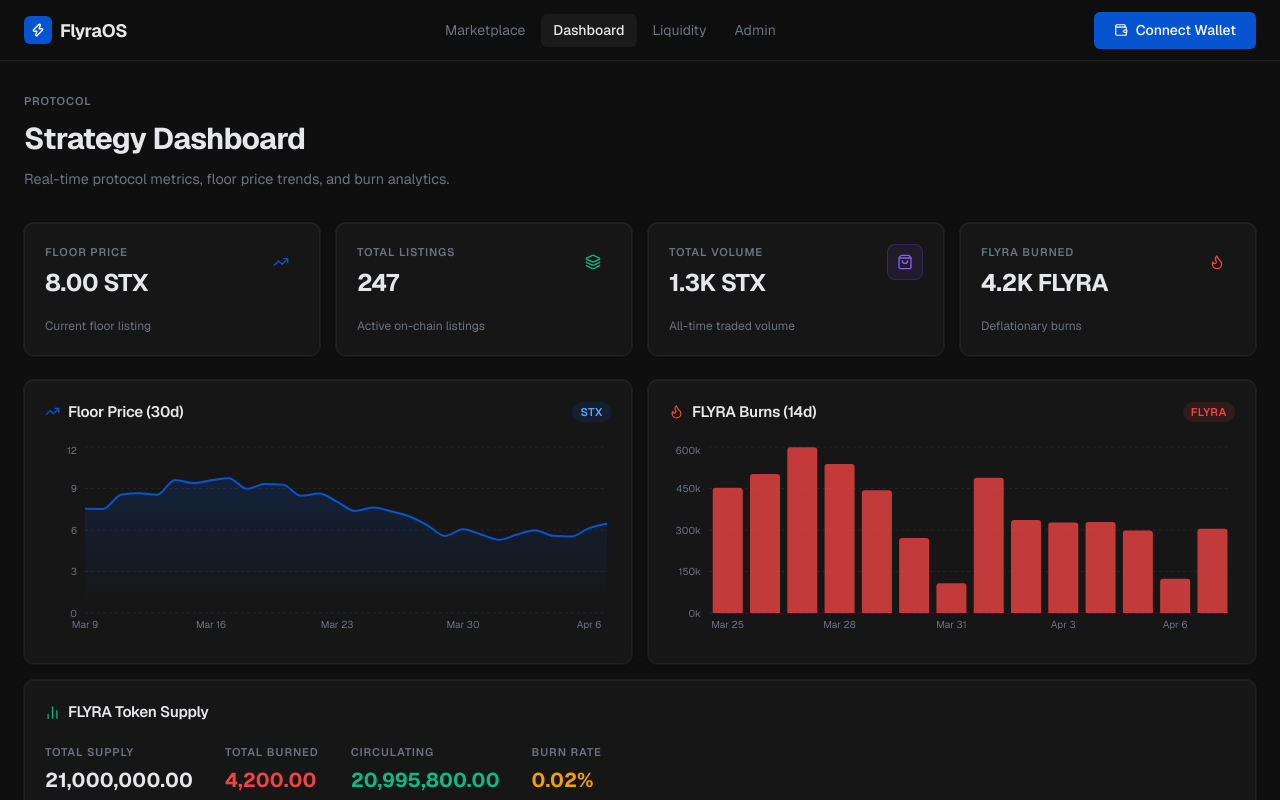
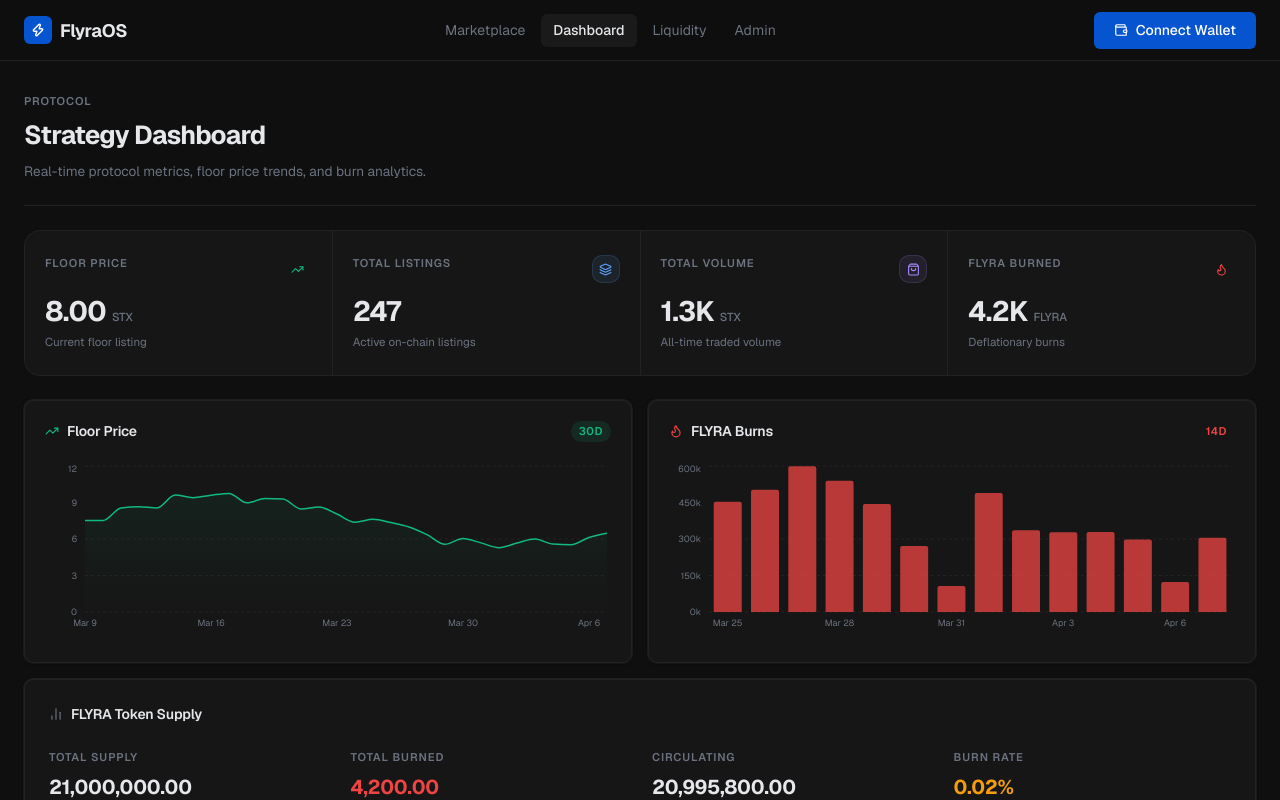
Before and after one commit to Samuel1505/FlyraOS, a Next.js app in the folder web/: page /dashboard in a window 1280 px wide. Shown: the top 800 px of the page. Built offline with nearby package versions, Linux system fonts and the light colour scheme; no server answers.

Commit message:
styles: make kpi values rendered in 1.75rem

```diff
--- a/web/src/app/dashboard/page.tsx
+++ b/web/src/app/dashboard/page.tsx
@@ -39,13 +39,13 @@ const CustomTooltip = ({
       style={{
         background: 'var(--bg-elevated)',
         border: '1px solid var(--border-default)',
-        borderRadius: '6px',
+        borderRadius: 'var(--radius-md)',
         padding: '0.5rem 0.875rem',
-        fontSize: '0.8rem',
+        fontSize: '0.78rem',
       }}
     >
-      <p style={{ color: 'var(--text-muted)', marginBottom: '0.2rem' }}>{label}</p>
-      <p style={{ fontWeight: 600, color: 'var(--foreground)' }}>
+      <p style={{ color: 'var(--text-muted)', marginBottom: '0.2rem', letterSpacing: '0.04em', fontSize: '0.68rem', textTransform: 'uppercase' }}>{label}</p>
+      <p className="mono-data" style={{ fontWeight: 600, color: 'var(--foreground)' }}>
         {formatter ? formatter(payload[0].value) : payload[0].value}
       </p>
     </div>
@@ -60,28 +60,32 @@ export default function DashboardPage() {
   const KPI_CARDS = [
     {
       label: 'Floor Price',
-      value: stats ? `${formatSTX(stats.floorPrice)} STX` : '—',
+      value: stats ? `${formatSTX(stats.floorPrice)}` : '—',
+      unit: 'STX',
       icon: TrendingUp,
-      color: 'var(--primary)',
+      color: 'var(--accent)',
       sub: 'Current floor listing',
     },
     {
       label: 'Total Listings',
       value: stats?.totalListings ?? '—',
+      unit: '',
       icon: Layers,
-      color: 'var(--accent)',
+      color: '#60A5FA',
       sub: 'Active on-chain listings',
     },
     {
       label: 'Total Volume',
-      value: stats ? `${formatCompact(stats.totalVolume / STX_DECIMALS)} STX` : '—',
+      value: stats ? `${formatCompact(stats.totalVolume / STX_DECIMALS)}` : '—',
+      unit: 'STX',
       icon: ShoppingBag,
-      color: '#8b5cf6',
+      color: '#A78BFA',
       sub: 'All-time traded volume',
     },
     {
       label: 'FLYRA Burned',
-      value: stats ? `${formatCompact(stats.totalBurned / 1_000_000)} FLYRA` : '—',
+      value: stats ? `${formatCompact(stats.totalBurned / 1_000_000)}` : '—',
+      unit: 'FLYRA',
       icon: Flame,
       color: 'var(--destructive)',
       sub: 'Deflationary burns',
@@ -90,13 +94,27 @@ export default function DashboardPage() {
 
   return (
     <div style={{ maxWidth: '1280px', margin: '0 auto', padding: '2rem 1.5rem' }}>
-      {/* Header */}
-      <div style={{ marginBottom: '2rem' }}>
-        <p className="label-meta" style={{ marginBottom: '0.4rem' }}>Protocol</p>
-        <h1 style={{ fontSize: '1.875rem', fontWeight: 700, letterSpacing: '-0.025em', marginBottom: '0.5rem' }}>
+
+      {/* Page Header */}
+      <div
+        style={{
+          paddingBottom: '1.5rem',
+          marginBottom: '1.5rem',
+          borderBottom: '1px solid var(--border-subtle)',
+        }}
+      >
+        <p className="label-meta" style={{ marginBottom: '0.375rem' }}>Protocol</p>
+        <h1
+          style={{
+            fontSize: '1.625rem',
+            fontWeight: 700,
+            letterSpacing: '-0.03em',
+            marginBottom: '0.375rem',
+          }}
+        >
           Strategy Dashboard
         </h1>
-        <p style={{ color: 'var(--text-muted)', fontSize: '0.9rem' }}>
+        <p style={{ color: 'var(--text-muted)', fontSize: '0.85rem' }}>
           Real-time protocol metrics, floor price trends, and burn analytics.
         </p>
       </div>
@@ -105,84 +123,135 @@ export default function DashboardPage() {
       <div
         style={{
           display: 'grid',
-          gridTemplateColumns: 'repeat(auto-fit, minmax(220px, 1fr))',
-          gap: '1rem',
+          gridTemplateColumns: 'repeat(auto-fit, minmax(200px, 1fr))',
+          gap: '1px',
+          background: 'var(--border-subtle)',
+          border: '1px solid var(--border-subtle)',
+          borderRadius: 'var(--radius-lg)',
+          overflow: 'hidden',
           marginBottom: '1.5rem',
         }}
       >
-        {KPI_CARDS.map(({ label, value, icon: Icon, color, sub }) => (
-          <div key={label} className="card" style={{ padding: '1.25rem' }}>
+        {KPI_CARDS.map(({ label, value, unit, icon: Icon, color, sub }) => (
+          <div
+            key={label}
+            style={{ padding: '1.5rem 1.25rem', background: 'var(--bg-surface)' }}
+          >
             <div
               style={{
                 display: 'flex',
                 alignItems: 'flex-start',
                 justifyContent: 'space-between',
-                marginBottom: '1rem',
+                marginBottom: '0.875rem',
               }}
             >
-              <div>
-                <p className="label-meta" style={{ marginBottom: '0.25rem' }}>{label}</p>
-                <p style={{ fontSize: '1.5rem', fontWeight: 700, letterSpacing: '-0.02em', color: 'var(--foreground)' }}>
-                  {statsLoading ? '…' : value}
-                </p>
-              </div>
+              <p className="label-meta">{label}</p>
               <span
+                aria-hidden
                 style={{
                   display: 'flex',
                   alignItems: 'center',
                   justifyContent: 'center',
-                  width: '36px',
-                  height: '36px',
-                  borderRadius: '8px',
+                  width: '28px',
+                  height: '28px',
+                  borderRadius: 'var(--radius-md)',
                   background: `${color}18`,
-                  border: `1px solid ${color}30`,
+                  border: `1px solid ${color}28`,
                   color,
+                  flexShrink: 0,
                 }}
               >
-                <Icon size={16} />
+                <Icon size={13} />
               </span>
             </div>
-            <p style={{ fontSize: '0.75rem', color: 'var(--text-muted)' }}>{sub}</p>
+            <div style={{ display: 'flex', alignItems: 'baseline', gap: '0.375rem' }}>
+              <p
+                className="mono-data"
+                style={{
+                  fontSize: '1.75rem',
+                  fontWeight: 700,
+                  letterSpacing: '-0.03em',
+                  color: 'var(--foreground)',
+                  lineHeight: 1,
+                }}
+              >
+                {statsLoading ? '—' : value}
+              </p>
+              {unit && (
+                <span style={{ fontSize: '0.72rem', color: 'var(--text-muted)', fontWeight: 500 }}>
+                  {unit}
+                </span>
+              )}
+            </div>
+            <p style={{ fontSize: '0.72rem', color: 'var(--text-muted)', marginTop: '0.5rem' }}>
+              {sub}
+            </p>
           </div>
         ))}
       </div>
 
       {/* Charts Grid */}
-      <div style={{ display: 'grid', gridTemplateColumns: 'repeat(auto-fit, minmax(400px, 1fr))', gap: '1rem' }}>
+      <div
+        style={{
+          display: 'grid',
+          gridTemplateColumns: 'repeat(auto-fit, minmax(380px, 1fr))',
+          gap: '1rem',
+          marginBottom: '1rem',
+        }}
+      >
         {/* Floor Price Chart */}
         <div className="card" style={{ padding: '1.25rem' }}>
-          <div style={{ display: 'flex', alignItems: 'center', gap: '0.5rem', marginBottom: '1.25rem' }}>
-            <TrendingUp size={15} style={{ color: 'var(--primary)' }} />
-            <h2 style={{ fontWeight: 600, fontSize: '0.95rem' }}>Floor Price (30d)</h2>
-            <span className="badge" style={{ marginLeft: 'auto', background: 'var(--primary-dim)', color: '#60a5fa' }}>
-              STX
+          <div
+            style={{
+              display: 'flex',
+              alignItems: 'center',
+              justifyContent: 'space-between',
+              marginBottom: '1.25rem',
+            }}
+          >
+            <div style={{ display: 'flex', alignItems: 'center', gap: '0.5rem' }}>
+              <TrendingUp size={14} style={{ color: 'var(--accent)' }} aria-hidden />
+              <h2 style={{ fontWeight: 600, fontSize: '0.875rem', letterSpacing: '-0.015em' }}>
+                Floor Price
+              </h2>
+            </div>
+            <span
+              className="badge"
+              style={{ background: 'var(--accent-dim)', color: 'var(--accent)', border: '1px solid var(--accent-border)' }}
+            >
+              30d
             </span>
           </div>
-          <ResponsiveContainer width="100%" height={200}>
+          <ResponsiveContainer width="100%" height={180}>
             <AreaChart data={history} margin={{ top: 4, right: 4, bottom: 0, left: -20 }}>
               <defs>
                 <linearGradient id="floorGrad" x1="0" y1="0" x2="0" y2="1">
-                  <stop offset="5%" stopColor="var(--primary)" stopOpacity={0.3} />
-                  <stop offset="95%" stopColor="var(--primary)" stopOpacity={0} />
+                  <stop offset="0%"   stopColor="var(--accent)" stopOpacity={0.12} />
+                  <stop offset="100%" stopColor="var(--accent)" stopOpacity={0} />
                 </linearGradient>
               </defs>
               <CartesianGrid strokeDasharray="3 3" stroke="var(--border-subtle)" vertical={false} />
               <XAxis
                 dataKey="date"
                 tickFormatter={formatDate}
-                tick={{ fontSize: 10, fill: 'var(--text-muted)' }}
+                tick={{ fontSize: 9, fill: 'var(--text-muted)', fontFamily: 'var(--font-mono)' }}
                 axisLine={false}
                 tickLine={false}
                 interval={6}
               />
-              <YAxis tick={{ fontSize: 10, fill: 'var(--text-muted)' }} axisLine={false} tickLine={false} />
+              <YAxis
+                tick={{ fontSize: 9, fill: 'var(--text-muted)', fontFamily: 'var(--font-mono)' }}
+                axisLine={false}
+                tickLine={false}
+              />
               <Tooltip content={<CustomTooltip formatter={(v) => `${v} STX`} />} />
               <Area
                 type="monotone"
                 dataKey="price"
-                stroke="var(--primary)"
-                strokeWidth={2}
+                stroke="var(--accent)"
+                strokeWidth={1.5}
                 fill="url(#floorGrad)"
+                dot={false}
               />
             </AreaChart>
           </ResponsiveContainer>
@@ -190,67 +259,100 @@ export default function DashboardPage() {
 
         {/* Burn History */}
         <div className="card" style={{ padding: '1.25rem' }}>
-          <div style={{ display: 'flex', alignItems: 'center', gap: '0.5rem', marginBottom: '1.25rem' }}>
-            <Flame size={15} style={{ color: 'var(--destructive)' }} />
-            <h2 style={{ fontWeight: 600, fontSize: '0.95rem' }}>FLYRA Burns (14d)</h2>
-            <span className="badge" style={{ marginLeft: 'auto', background: 'rgba(239,68,68,0.12)', color: 'var(--destructive)' }}>
-              FLYRA
+          <div
+            style={{
+              display: 'flex',
+              alignItems: 'center',
+              justifyContent: 'space-between',
+              marginBottom: '1.25rem',
+            }}
+          >
+            <div style={{ display: 'flex', alignItems: 'center', gap: '0.5rem' }}>
+              <Flame size={14} style={{ color: 'var(--destructive)' }} aria-hidden />
+              <h2 style={{ fontWeight: 600, fontSize: '0.875rem', letterSpacing: '-0.015em' }}>
+                FLYRA Burns
+              </h2>
+            </div>
+            <span
+              className="badge"
+              style={{ background: 'var(--destructive-dim)', color: 'var(--destructive)', border: '1px solid var(--destructive-border)' }}
+            >
+              14d
             </span>
           </div>
-          <ResponsiveContainer width="100%" height={200}>
+          <ResponsiveContainer width="100%" height={180}>
             <BarChart data={burns} margin={{ top: 4, right: 4, bottom: 0, left: -20 }}>
               <CartesianGrid strokeDasharray="3 3" stroke="var(--border-subtle)" vertical={false} />
               <XAxis
                 dataKey="date"
                 tickFormatter={formatDate}
-                tick={{ fontSize: 10, fill: 'var(--text-muted)' }}
+                tick={{ fontSize: 9, fill: 'var(--text-muted)', fontFamily: 'var(--font-mono)' }}
                 axisLine={false}
                 tickLine={false}
                 interval={2}
               />
-              <YAxis tick={{ fontSize: 10, fill: 'var(--text-muted)' }} axisLine={false} tickLine={false} tickFormatter={(v) => `${(v / 1000).toFixed(0)}k`} />
+              <YAxis
+                tick={{ fontSize: 9, fill: 'var(--text-muted)', fontFamily: 'var(--font-mono)' }}
+                axisLine={false}
+                tickLine={false}
+                tickFormatter={(v) => `${(v / 1000).toFixed(0)}k`}
+              />
               <Tooltip content={<CustomTooltip formatter={(v) => `${formatFLYRA(v)} FLYRA`} />} />
-              <Bar dataKey="amount" fill="var(--destructive)" radius={[3, 3, 0, 0]} opacity={0.8} />
+              <Bar
+                dataKey="amount"
+                fill="var(--destructive)"
+                radius={[2, 2, 0, 0]}
+                opacity={0.75}
+                maxBarSize={28}
+              />
             </BarChart>
           </ResponsiveContainer>
         </div>
       </div>
 
-      {/* Supply Breakdown */}
+      {/* Token Supply Breakdown */}
       {stats && (
-        <div className="card" style={{ padding: '1.25rem', marginTop: '1rem' }}>
-          <div style={{ display: 'flex', alignItems: 'center', gap: '0.5rem', marginBottom: '1.25rem' }}>
-            <BarChart2 size={15} style={{ color: 'var(--accent)' }} />
-            <h2 style={{ fontWeight: 600, fontSize: '0.95rem' }}>FLYRA Token Supply</h2>
+        <div className="card" style={{ padding: '1.5rem' }}>
+          <div style={{ display: 'flex', alignItems: 'center', gap: '0.5rem', marginBottom: '1.5rem' }}>
+            <BarChart2 size={14} style={{ color: 'var(--text-muted)' }} aria-hidden />
+            <h2 style={{ fontWeight: 600, fontSize: '0.875rem', letterSpacing: '-0.015em' }}>
+              FLYRA Token Supply
+            </h2>
           </div>
-          <div style={{ display: 'flex', flexWrap: 'wrap', gap: '2rem' }}>
+
+          <div
+            style={{
+              display: 'grid',
+              gridTemplateColumns: 'repeat(auto-fit, minmax(140px, 1fr))',
+              gap: '1.5rem',
+              marginBottom: '1.5rem',
+            }}
+          >
             {[
-              { label: 'Total Supply', value: formatFLYRA(stats.flyraSupply), color: 'var(--foreground)' },
-              { label: 'Total Burned', value: formatFLYRA(stats.totalBurned), color: 'var(--destructive)' },
-              {
-                label: 'Circulating',
-                value: formatFLYRA(stats.flyraSupply - stats.totalBurned),
-                color: 'var(--accent)',
-              },
-              {
-                label: 'Burn Rate',
-                value: `${((stats.totalBurned / stats.flyraSupply) * 100).toFixed(2)}%`,
-                color: 'var(--warning)',
-              },
+              { label: 'Total Supply',  value: formatFLYRA(stats.flyraSupply),                     color: 'var(--foreground)'   },
+              { label: 'Total Burned',  value: formatFLYRA(stats.totalBurned),                      color: 'var(--destructive)'  },
+              { label: 'Circulating',   value: formatFLYRA(stats.flyraSupply - stats.totalBurned),  color: 'var(--success)'      },
+              { label: 'Burn Rate',     value: `${((stats.totalBurned / stats.flyraSupply) * 100).toFixed(2)}%`, color: 'var(--warning)' },
             ].map(({ label, value, color }) => (
               <div key={label}>
-                <p className="label-meta" style={{ marginBottom: '0.25rem' }}>{label}</p>
-                <p style={{ fontSize: '1.25rem', fontWeight: 700, color }}>{value}</p>
+                <p className="label-meta" style={{ marginBottom: '0.375rem' }}>{label}</p>
+                <p
+                  className="mono-data"
+                  style={{ fontSize: '1.25rem', fontWeight: 700, color, letterSpacing: '-0.02em' }}
+                >
+                  {value}
+                </p>
               </div>
             ))}
           </div>
+
           {/* Progress bar */}
-          <div style={{ marginTop: '1.25rem' }}>
+          <div>
             <div
               style={{
-                height: '6px',
+                height: '3px',
                 background: 'var(--bg-elevated)',
-                borderRadius: '9999px',
+                borderRadius: '2px',
                 overflow: 'hidden',
               }}
             >
@@ -258,14 +360,14 @@ export default function DashboardPage() {
                 style={{
                   height: '100%',
                   width: `${((stats.totalBurned / stats.flyraSupply) * 100).toFixed(2)}%`,
-                  background: 'linear-gradient(90deg, var(--destructive), var(--warning))',
-                  borderRadius: '9999px',
+                  background: 'var(--destructive)',
+                  borderRadius: '2px',
                   transition: 'width 0.5s ease',
                 }}
               />
             </div>
-            <p style={{ fontSize: '0.72rem', color: 'var(--text-muted)', marginTop: '0.4rem' }}>
-              Burned supply as percentage of total
+            <p style={{ fontSize: '0.68rem', color: 'var(--text-muted)', marginTop: '0.5rem', letterSpacing: '0.03em' }}>
+              Burned supply as percentage of total issuance
             </p>
           </div>
         </div>
```
